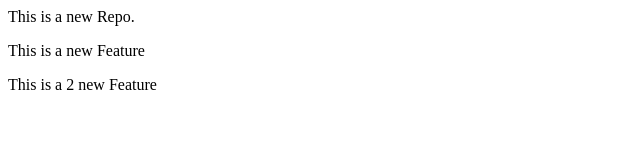
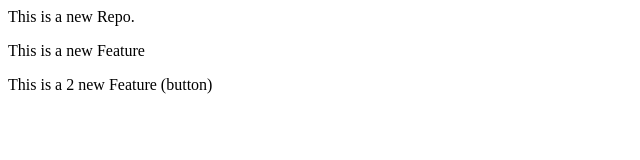
Before and after one commit to Jafar-shaik/localrepo, a plain HTML site: page index.html in a window 1280 px wide. Shown: the full height of the page, 0-640 px from the left. Drawn offline with Linux system fonts and the light colour scheme.

Commit message:
Adding button

```diff
--- a/index.html
+++ b/index.html
@@ -1,3 +1,3 @@
 <p>This is a new Repo.</p>
 <p>This is a new Feature</p>
-<p>This is a 2 new Feature</p>
+<p>This is a 2 new Feature (button)</p>
```
